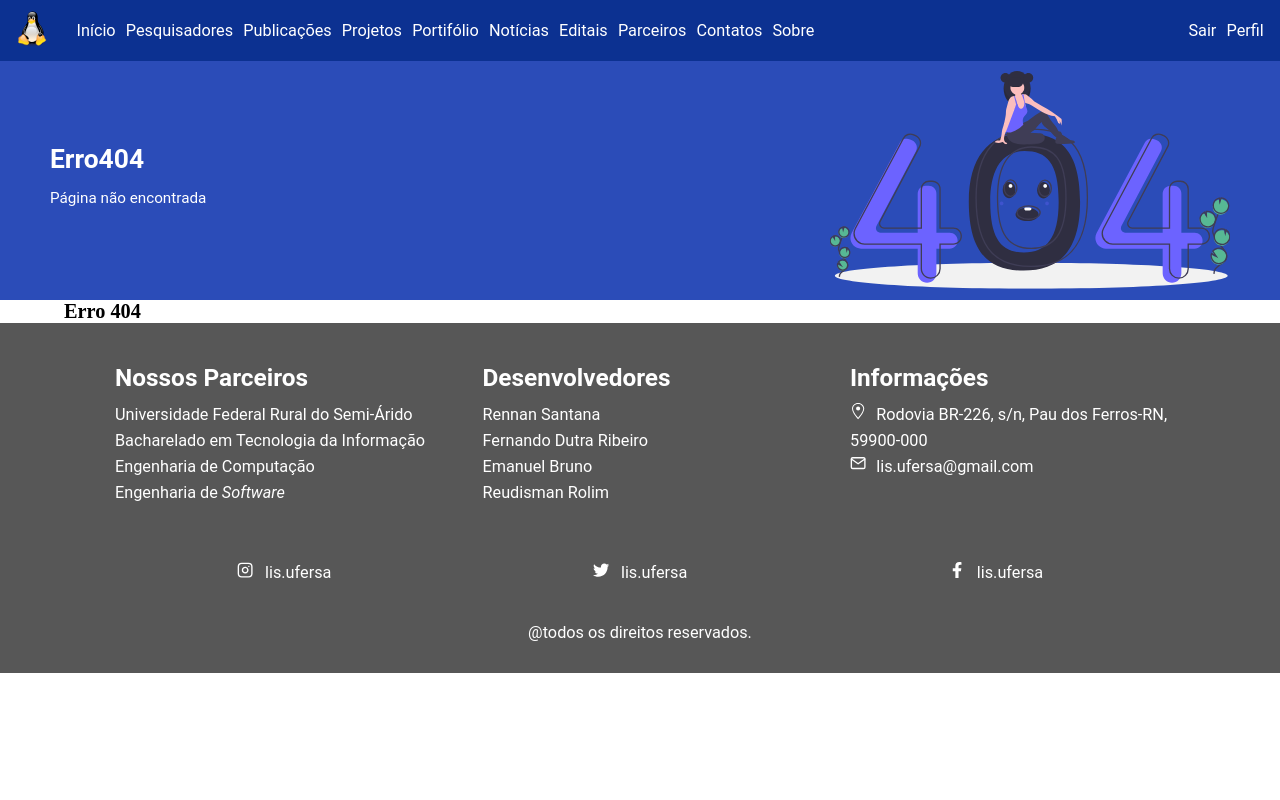
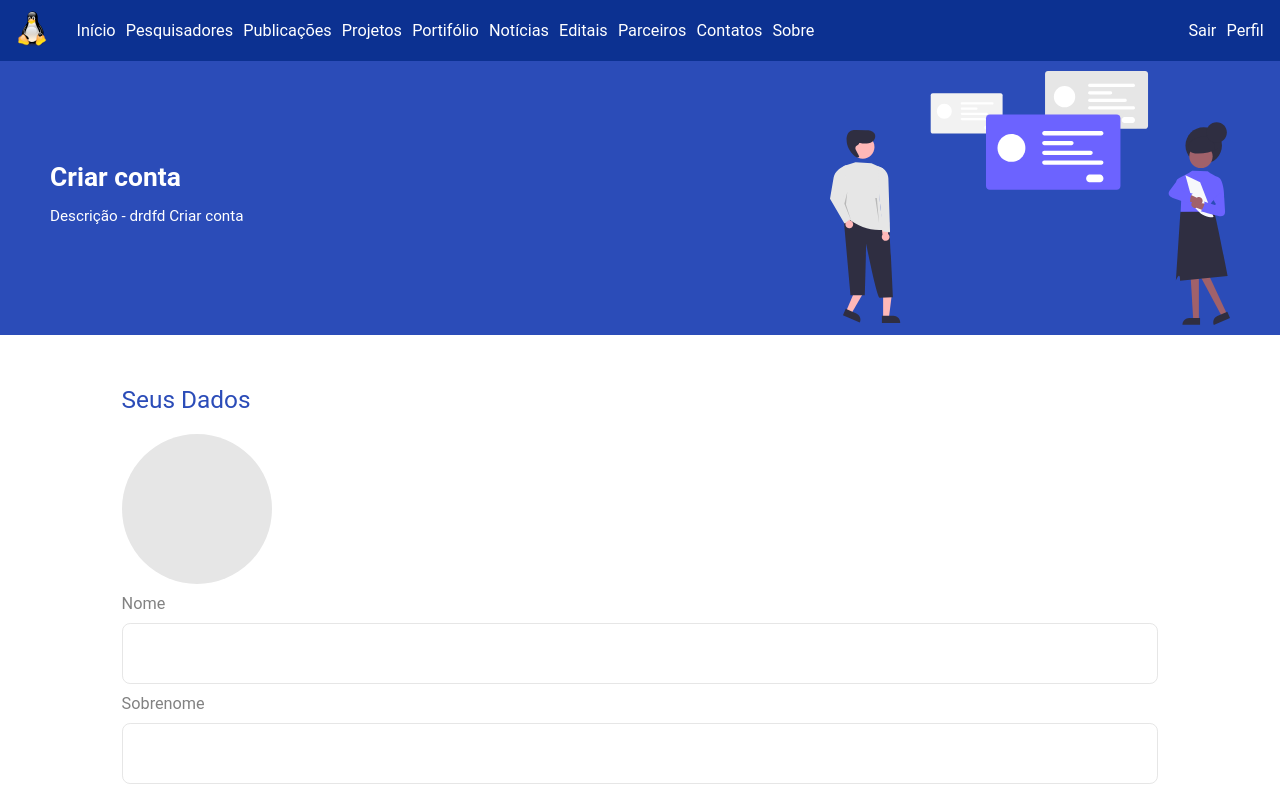
Before and after one commit to DiegoOlive/LIS-lab, a React (Create React App) app: page /signup in a window 1280 px wide. Shown: the top 800 px of the page. Built offline with nearby package versions, Linux system fonts and the light colour scheme.

Commit message:
aula 25 - iniciando o formulario CriarConta

```diff
--- a/src/App.tsx
+++ b/src/App.tsx
@@ -4,13 +4,16 @@ import {BrowserRouter, Switch, Route} from 'react-router-dom';
 import Editais from './pages/Editais';
 import Erro404 from './pages/Erro404';
 import Home from './pages/Home';
+import CriarConta from './pages/CriarConta';
 
+//define as rotas
 function App() {
   return (
     <BrowserRouter>
       <Switch>
         <Route path="/" component={Home} exact />
         <Route path="/editais" component= {Editais} />
+        <Route path="/signup" component={CriarConta} />
         <Route component= {Erro404} />
       </Switch>
     </BrowserRouter>
--- /dev/null
+++ b/src/components/Input/index.tsx
@@ -0,0 +1,42 @@
+import React, { InputHTMLAttributes } from 'react';
+import styled from 'styled-components';
+
+const InputContainer = styled.div`
+    display: flex;
+    flex-direction: column;
+    margin: 10px 0;
+
+`
+
+interface InputProps extends InputHTMLAttributes<HTMLInputElement> {
+    name: string;
+    label: string;
+}
+
+const Label =styled.label`
+    font-size: 1.6rem;
+    color: var(--cinza);
+    margin-bottom: 10px;
+`
+
+const InputBox = styled.input`
+    height: 6rem;
+    border: 1px solid var(--bordas);
+    border-radius: 0.8rem;
+    padding-left: 20px;
+    color: var(--cinza);
+`
+
+const Input: React.FC <InputProps> = ({name, label, ... rest}) =>{
+    return(
+        <InputContainer>
+            <Label htmlFor={name}> {label} </Label>
+            <InputBox
+                id={name}
+                name={name}
+            />
+        </InputContainer>
+    );
+}
+
+export default Input;
--- /dev/null
+++ b/src/pages/CriarConta/index.tsx
@@ -0,0 +1,70 @@
+import React from 'react';
+import styled from 'styled-components';
+import PageTemplate from '../PageTemplate';
+import criarContaImg from '../../assets/images/CriarConta/criarConta.svg';
+import Input from '../../components/Input';
+
+//toda pag possui um pag template
+//pagtemplate defini cabeçalho e rodape
+
+const Form = styled.form`
+    font-family: 'Roboto', sans-serif;
+    margin: 50px auto;
+    width: 90%;
+
+`
+
+const FieldSet = styled.fieldset`
+    border: none;
+
+`
+
+const Legend = styled.legend`
+    font-size: 2.4rem;
+    color: var(--primaria);
+`
+
+const NameContainer = styled.div`
+
+`
+
+const Photo = styled.div`
+    width: 150px;
+    height: 150px;
+    background-color: var(--bordas);
+    border-radius: 50%;
+    margin-top: 20px;
+`
+
+const Name = styled.div`
+
+`
+
+
+export default function CriarConta (){
+    return(
+        <PageTemplate
+            imagemSrc={criarContaImg}
+            imagemAlt="Imagem de Criar conta"
+            title="Criar conta"
+            description="Descrição - drdfd Criar conta"
+        >
+
+            <Form>
+                <FieldSet>
+                    <Legend>
+                        Seus Dados
+                    </Legend>
+
+                    <NameContainer>
+                        <Photo></Photo>
+                        <Name>
+                            <Input name="name" label="Nome" />
+                            <Input name="lastname" label="Sobrenome"/>
+                        </Name>
+                    </NameContainer>
+                </FieldSet>
+            </Form>
+        </PageTemplate>
+    );
+}
--- a/src/settings/global.css
+++ b/src/settings/global.css
@@ -8,6 +8,7 @@
     --branco: #FFFFFF;
     --cinza: #828282;
     --fundo: #575757;
+    --bordas: #E6E6E6;
     --grande: 26px;
     --medio: 16px;
     --pequeno: 14px;
```
Also changed, not shown: src/assets/images/CriarConta/criarConta.svg (added).
